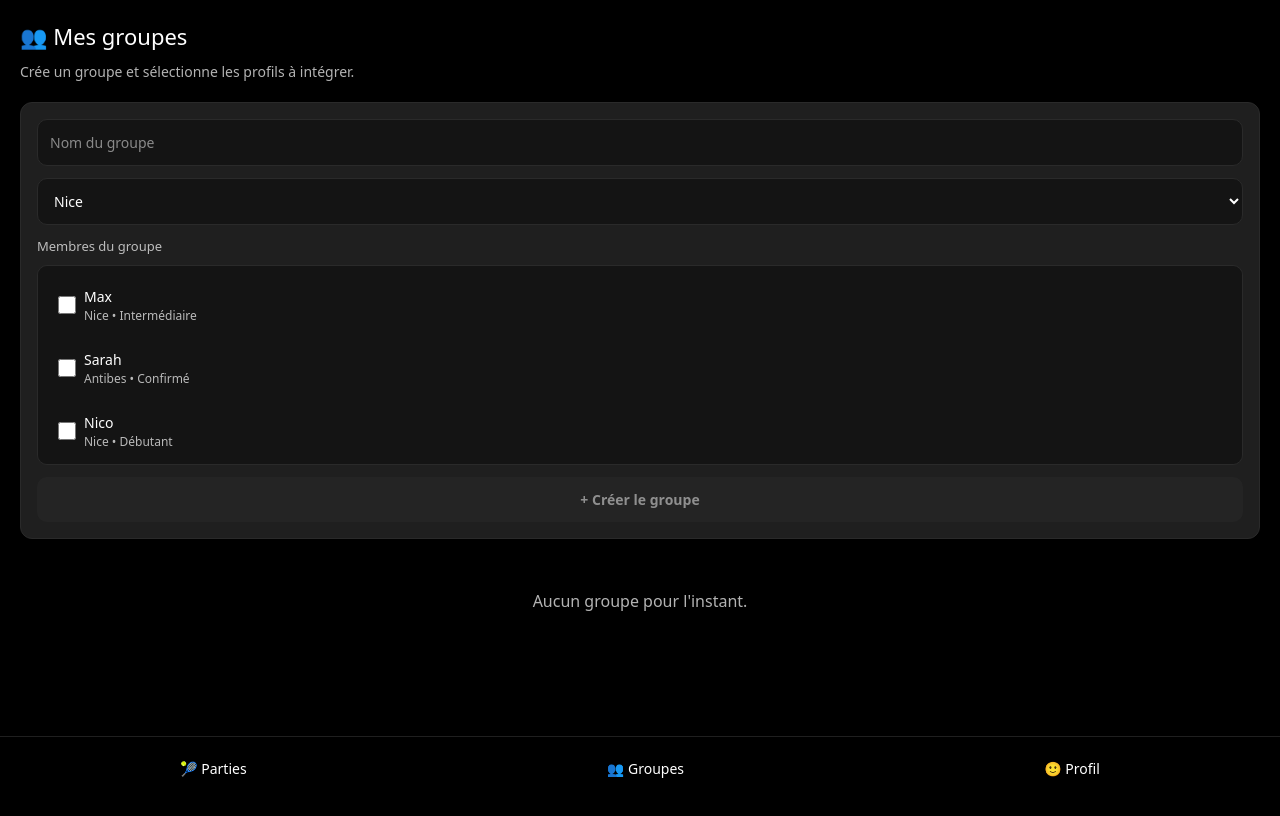
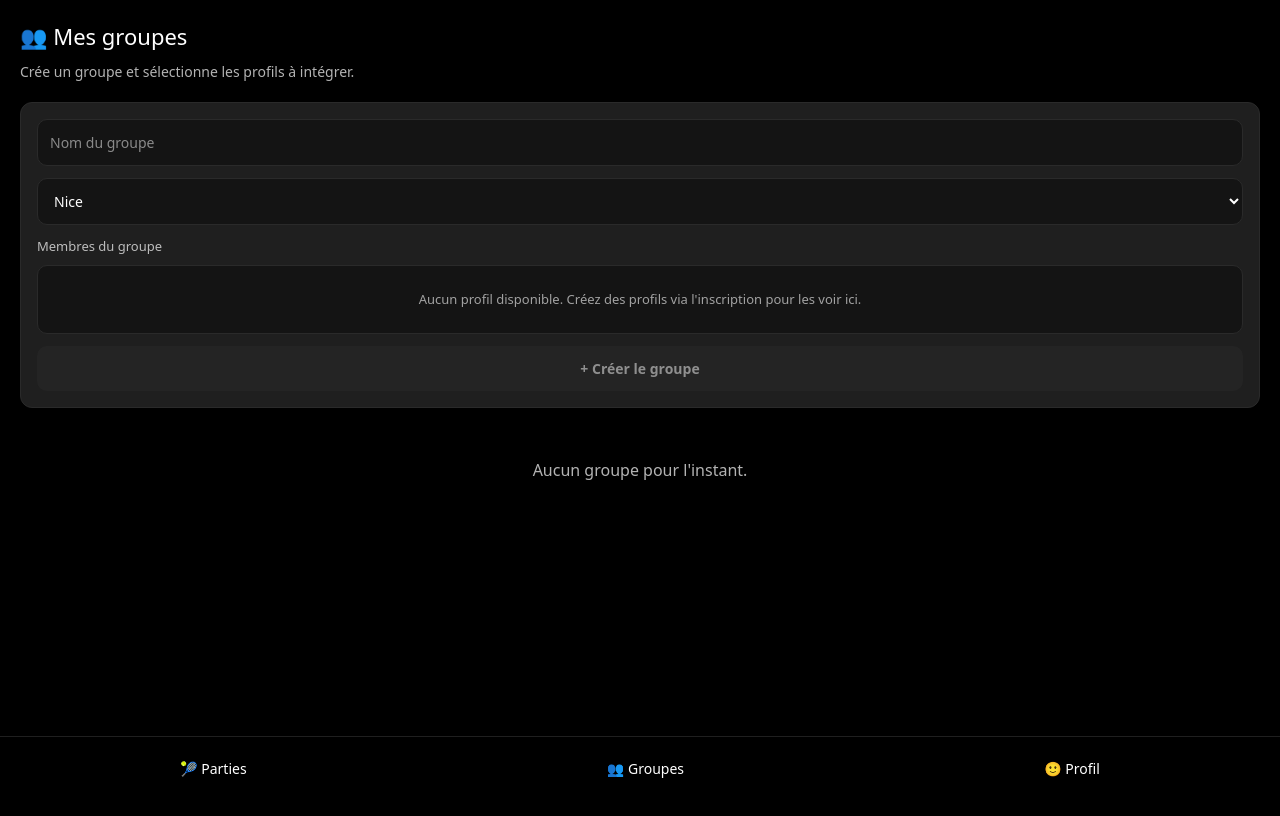
Before and after one commit to mikalopez06100-lab/padelmatch, a Next.js app: page /groupes in a window 1280 px wide. Shown: the top 816 px of the page. Built offline with nearby package versions, Linux system fonts and the light colour scheme.

Commit message:
Ajout systÃ¨me de profils globaux - Les profils crÃ©Ã©s sont maintenant persistÃ©s et peuvent Ãªtre utilisÃ©s dans les groupes et parties

```diff
--- a/app/groupes/page.tsx
+++ b/app/groupes/page.tsx
@@ -1,23 +1,8 @@
 "use client";
 
 import { useEffect, useState } from "react";
-
-type Joueur = {
-  id: string;
-  pseudo: string;
-  zone: string;
-  niveau: "Débutant" | "Intermédiaire" | "Confirmé" | "Compétitif";
-  friendlyScore: number;
-};
-
-const JOUEURS_FIXES: Joueur[] = [
-  { id: "j1", pseudo: "Max", zone: "Nice", niveau: "Intermédiaire", friendlyScore: 82 },
-  { id: "j2", pseudo: "Sarah", zone: "Antibes", niveau: "Confirmé", friendlyScore: 90 },
-  { id: "j3", pseudo: "Nico", zone: "Nice", niveau: "Débutant", friendlyScore: 75 },
-  { id: "j4", pseudo: "Leïla", zone: "Cagnes-sur-Mer", niveau: "Intermédiaire", friendlyScore: 88 },
-  { id: "j5", pseudo: "Tom", zone: "Monaco", niveau: "Compétitif", friendlyScore: 79 },
-  { id: "j6", pseudo: "Inès", zone: "Nice", niveau: "Confirmé", friendlyScore: 92 },
-];
+import { loadProfilsGlobaux } from "@/lib/data/profils-globaux";
+import type { ProfilGlobal } from "@/lib/data/profils-globaux";
 
 type Groupe = {
   id: string;
@@ -55,9 +40,11 @@ export default function GroupesPage() {
   const [zone, setZone] = useState("Nice");
   const [membresSelectionnes, setMembresSelectionnes] = useState<string[]>([]);
   const [editingGroupeId, setEditingGroupeId] = useState<string | null>(null);
+  const [profilsGlobaux, setProfilsGlobaux] = useState<ProfilGlobal[]>([]);
 
   useEffect(() => {
     setGroupes(loadGroupes());
+    setProfilsGlobaux(loadProfilsGlobaux());
   }, []);
 
   function createGroupe() {
@@ -109,9 +96,13 @@ export default function GroupesPage() {
     updateGroupeMembres(groupeId, nouveauxMembres);
   }
 
-  const joueursDisponibles = JOUEURS_FIXES.filter(
-    (j) => !membresSelectionnes.includes(j.pseudo) || editingGroupeId !== null
-  );
+  // Recharger les profils globaux périodiquement pour avoir les dernières mises à jour
+  useEffect(() => {
+    const interval = setInterval(() => {
+      setProfilsGlobaux(loadProfilsGlobaux());
+    }, 2000); // Recharger toutes les 2 secondes
+    return () => clearInterval(interval);
+  }, []);
 
   return (
     <div style={{ background: "#000", color: "#fff", minHeight: "100vh", padding: "20px", paddingBottom: 80 }}>
@@ -186,9 +177,14 @@ export default function GroupesPage() {
               gap: 8,
             }}
           >
-            {JOUEURS_FIXES.map((j) => (
+            {profilsGlobaux.length === 0 ? (
+              <div style={{ fontSize: 13, opacity: 0.6, color: "#fff", textAlign: "center", padding: 12 }}>
+                Aucun profil disponible. Créez des profils via l'inscription pour les voir ici.
+              </div>
+            ) : (
+              profilsGlobaux.map((p) => (
                 <label
-                key={j.id}
+                  key={p.pseudo}
                   style={{
                     display: "flex",
                     alignItems: "center",
@@ -196,13 +192,13 @@ export default function GroupesPage() {
                     cursor: "pointer",
                     padding: 8,
                     borderRadius: 8,
-                  background: membresSelectionnes.includes(j.pseudo) ? "#1f1f1f" : "transparent",
+                    background: membresSelectionnes.includes(p.pseudo) ? "#1f1f1f" : "transparent",
                   }}
                 >
                   <input
                     type="checkbox"
-                  checked={membresSelectionnes.includes(j.pseudo)}
-                  onChange={() => toggleMembre(j.pseudo)}
+                    checked={membresSelectionnes.includes(p.pseudo)}
+                    onChange={() => toggleMembre(p.pseudo)}
                     style={{
                       width: 18,
                       height: 18,
@@ -210,13 +206,14 @@ export default function GroupesPage() {
                     }}
                   />
                   <div style={{ flex: 1 }}>
-                  <div style={{ fontWeight: 500, color: "#fff", fontSize: 14 }}>{j.pseudo}</div>
+                    <div style={{ fontWeight: 500, color: "#fff", fontSize: 14 }}>{p.pseudo}</div>
                     <div style={{ fontSize: 12, opacity: 0.7, color: "#fff" }}>
-                    {j.zone} • {j.niveau}
+                      {p.zone} • {p.niveau}
                     </div>
                   </div>
                 </label>
-            ))}
+              ))
+            )}
           </div>
           {membresSelectionnes.length > 0 && (
             <div style={{ fontSize: 12, opacity: 0.7, color: "#fff" }}>
@@ -342,9 +339,14 @@ export default function GroupesPage() {
                     <div style={{ fontSize: 13, fontWeight: 600, color: "#fff", marginBottom: 4 }}>
                       Sélectionner les membres :
                     </div>
-                    {JOUEURS_FIXES.map((j) => (
+                    {profilsGlobaux.length === 0 ? (
+                      <div style={{ fontSize: 13, opacity: 0.6, color: "#fff", textAlign: "center", padding: 12 }}>
+                        Aucun profil disponible.
+                      </div>
+                    ) : (
+                      profilsGlobaux.map((p) => (
                         <label
-                        key={j.id}
+                          key={p.pseudo}
                           style={{
                             display: "flex",
                             alignItems: "center",
@@ -352,13 +354,13 @@ export default function GroupesPage() {
                             cursor: "pointer",
                             padding: 8,
                             borderRadius: 8,
-                          background: g.membres.includes(j.pseudo) ? "#1f1f1f" : "transparent",
+                            background: g.membres.includes(p.pseudo) ? "#1f1f1f" : "transparent",
                           }}
                         >
                           <input
                             type="checkbox"
-                          checked={g.membres.includes(j.pseudo)}
-                          onChange={() => toggleMembreEdit(g.id, j.pseudo, g.membres)}
+                            checked={g.membres.includes(p.pseudo)}
+                            onChange={() => toggleMembreEdit(g.id, p.pseudo, g.membres)}
                             style={{
                               width: 18,
                               height: 18,
@@ -366,13 +368,14 @@ export default function GroupesPage() {
                             }}
                           />
                           <div style={{ flex: 1 }}>
-                          <div style={{ fontWeight: 500, color: "#fff", fontSize: 14 }}>{j.pseudo}</div>
+                            <div style={{ fontWeight: 500, color: "#fff", fontSize: 14 }}>{p.pseudo}</div>
                             <div style={{ fontSize: 12, opacity: 0.7, color: "#fff" }}>
-                            {j.zone} • {j.niveau}
+                              {p.zone} • {p.niveau}
                             </div>
                           </div>
                         </label>
-                    ))}
+                      ))
+                    )}
                   </div>
                 )}
               </div>
--- a/app/page.tsx
+++ b/app/page.tsx
@@ -3,6 +3,7 @@
 import { useEffect, useState } from "react";
 import { useRouter } from "next/navigation";
 import type { Profil, Zone, Niveau } from "@/lib/types";
+import { addOrUpdateProfilGlobal } from "@/lib/data/profils-globaux";
 
 const PROFIL_KEY = "padelmatch_profil_v1";
 
@@ -23,6 +24,8 @@ function loadProfil(): Profil | null {
 
 function saveProfil(p: Profil) {
   localStorage.setItem(PROFIL_KEY, JSON.stringify(p));
+  // Ajouter/mettre à jour dans la liste globale des profils
+  addOrUpdateProfilGlobal(p);
 }
 
 export default function Home() {
--- a/app/parties/page.tsx
+++ b/app/parties/page.tsx
@@ -3,6 +3,8 @@
 import { useEffect, useMemo, useState } from "react";
 import { useRouter } from "next/navigation";
 import { showNotification } from "../utils/notifications";
+import { loadProfilsGlobaux } from "@/lib/data/profils-globaux";
+import type { ProfilGlobal } from "@/lib/data/profils-globaux";
 
 type Groupe = {
   id: string;
@@ -43,27 +45,10 @@ type Partie = {
   createdAt: number;
 };
 
-type Joueur = {
-  id: string;
-  pseudo: string;
-  zone: string;
-  niveau: "Débutant" | "Intermédiaire" | "Confirmé" | "Compétitif";
-  friendlyScore: number; // 0-100
-};
-
 const GROUPES_KEY = "padelmatch_groupes_v1";
 const PARTIES_KEY = "padelmatch_parties_v1";
 const PROFIL_KEY = "padelmatch_profil_v1";
 const BLOCKS_KEY = "padelmatch_blocks_v1";
-
-const JOUEURS_FIXES: Joueur[] = [
-  { id: "j1", pseudo: "Max", zone: "Nice", niveau: "Intermédiaire", friendlyScore: 82 },
-  { id: "j2", pseudo: "Sarah", zone: "Antibes", niveau: "Confirmé", friendlyScore: 90 },
-  { id: "j3", pseudo: "Nico", zone: "Nice", niveau: "Débutant", friendlyScore: 75 },
-  { id: "j4", pseudo: "Leïla", zone: "Cagnes-sur-Mer", niveau: "Intermédiaire", friendlyScore: 88 },
-  { id: "j5", pseudo: "Tom", zone: "Monaco", niveau: "Compétitif", friendlyScore: 79 },
-  { id: "j6", pseudo: "Inès", zone: "Nice", niveau: "Confirmé", friendlyScore: 92 },
-];
 
 function load<T>(key: string, fallback: T): T {
   try {
@@ -118,9 +103,9 @@ function removeBlock(pseudo: string) {
   saveBlocks(blocks.filter((p) => p !== pseudo));
 }
 
-function getCandidats(zone: string, blocks: string[]): Joueur[] {
-  const candidats = JOUEURS_FIXES.filter(
-    (j) => (j.zone === zone || j.zone === "Nice") && !blocks.includes(j.pseudo)
+function getCandidats(zone: string, blocks: string[], profilsGlobaux: ProfilGlobal[]): ProfilGlobal[] {
+  const candidats = profilsGlobaux.filter(
+    (p) => (p.zone === zone || p.zone === "Nice") && !blocks.includes(p.pseudo)
   );
   candidats.sort((a, b) => b.friendlyScore - a.friendlyScore);
   return candidats.slice(0, 4);
@@ -147,6 +132,7 @@ export default function PartiesPage() {
   const [parties, setParties] = useState<Partie[]>([]);
   const [mode, setMode] = useState<"organisateur" | "joueur">("organisateur");
   const [blocks, setBlocks] = useState<string[]>([]);
+  const [profilsGlobaux, setProfilsGlobaux] = useState<ProfilGlobal[]>([]);
 
   // Form state
   const [groupeId, setGroupeId] = useState("");
@@ -166,6 +152,9 @@ export default function PartiesPage() {
 
     // Charger les blocs
     setBlocks(loadBlocks());
+
+    // Charger les profils globaux
+    setProfilsGlobaux(loadProfilsGlobaux());
 
     // ✅ Migration/réparation des anciennes données
     const raw = load<any[]>(PARTIES_KEY, []);
@@ -211,6 +200,14 @@ export default function PartiesPage() {
 
     setParties(repaired);
     save(PARTIES_KEY, repaired);
+  }, []);
+
+  // Recharger les profils globaux périodiquement pour avoir les dernières mises à jour
+  useEffect(() => {
+    const interval = setInterval(() => {
+      setProfilsGlobaux(loadProfilsGlobaux());
+    }, 2000); // Recharger toutes les 2 secondes
+    return () => clearInterval(interval);
   }, []);
 
   const groupeSelectionne = useMemo(
@@ -640,9 +637,9 @@ export default function PartiesPage() {
               <option value="" style={{ background: "#141414", color: "#fff" }}>
                 Sélectionner un joueur
               </option>
-              {JOUEURS_FIXES.map((j) => (
-                <option key={j.id} value={j.pseudo} style={{ background: "#141414", color: "#fff" }}>
-                  {j.pseudo} — {j.zone} ({j.niveau})
+              {profilsGlobaux.map((p) => (
+                <option key={p.pseudo} value={p.pseudo} style={{ background: "#141414", color: "#fff" }}>
+                  {p.pseudo} — {p.zone} ({p.niveau})
                 </option>
               ))}
             </select>
@@ -888,9 +885,9 @@ export default function PartiesPage() {
                     <div style={{ fontSize: 14, fontWeight: 600, color: "#fff" }}>🌍 Candidats proposés</div>
 
                     <div style={{ display: "grid", gap: 8 }}>
-                      {getCandidats(p.zone, blocks).map((j) => (
+                      {getCandidats(p.zone, blocks, profilsGlobaux).map((j) => (
                         <div
-                          key={j.id}
+                          key={j.pseudo}
                           style={{
                             background: "#1f1f1f",
                             border: "1px solid #2a2a2a",
--- a/app/profil/page.tsx
+++ b/app/profil/page.tsx
@@ -2,6 +2,7 @@
 
 import { useEffect, useState, useRef } from "react";
 import type { Profil as ProfilType, Zone, Niveau } from "@/lib/types";
+import { addOrUpdateProfilGlobal } from "@/lib/data/profils-globaux";
 
 const PROFIL_KEY = "padelmatch_profil_v1";
 const BLOCKS_KEY = "padelmatch_blocks_v1";
@@ -23,6 +24,8 @@ function loadProfil(): ProfilType | null {
 
 function saveProfil(p: ProfilType) {
   localStorage.setItem(PROFIL_KEY, JSON.stringify(p));
+  // Ajouter/mettre à jour dans la liste globale des profils
+  addOrUpdateProfilGlobal(p);
 }
 
 function loadBlocks(): string[] {
--- /dev/null
+++ b/lib/data/profils-globaux.ts
@@ -0,0 +1,80 @@
+// Data Access Layer pour les Profils Globaux
+// Stocke tous les profils créés dans l'application (pour MVP avec localStorage)
+
+import type { Profil } from "../types";
+import { STORAGE_KEYS, loadFromStorage, saveToStorage } from "./storage";
+
+const PROFILS_GLOBAUX_KEY = "padelmatch_profils_globaux_v1";
+
+export interface ProfilGlobal extends Profil {
+  createdAt: number;
+  updatedAt: number;
+}
+
+/**
+ * Charge tous les profils globaux depuis localStorage
+ */
+export function loadProfilsGlobaux(): ProfilGlobal[] {
+  try {
+    const profils = loadFromStorage<ProfilGlobal[]>(PROFILS_GLOBAUX_KEY, []);
+    return Array.isArray(profils) ? profils : [];
+  } catch {
+    return [];
+  }
+}
+
+/**
+ * Sauvegarde tous les profils globaux dans localStorage
+ */
+export function saveProfilsGlobaux(profils: ProfilGlobal[]): void {
+  saveToStorage(PROFILS_GLOBAUX_KEY, profils);
+}
+
+/**
+ * Ajoute ou met à jour un profil dans la liste globale
+ */
+export function addOrUpdateProfilGlobal(profil: Profil): void {
+  const profils = loadProfilsGlobaux();
+  const existingIndex = profils.findIndex((p) => p.pseudo.toLowerCase() === profil.pseudo.toLowerCase());
+
+  const profilGlobal: ProfilGlobal = {
+    ...profil,
+    createdAt: existingIndex >= 0 ? profils[existingIndex].createdAt : Date.now(),
+    updatedAt: Date.now(),
+  };
+
+  if (existingIndex >= 0) {
+    // Mettre à jour le profil existant
+    profils[existingIndex] = profilGlobal;
+  } else {
+    // Ajouter un nouveau profil
+    profils.push(profilGlobal);
+  }
+
+  // Trier par pseudo pour faciliter la recherche
+  profils.sort((a, b) => a.pseudo.localeCompare(b.pseudo));
+
+  saveProfilsGlobaux(profils);
+}
+
+/**
+ * Récupère un profil global par pseudo
+ */
+export function getProfilGlobalByPseudo(pseudo: string): ProfilGlobal | null {
+  const profils = loadProfilsGlobaux();
+  return profils.find((p) => p.pseudo.toLowerCase() === pseudo.toLowerCase()) || null;
+}
+
+/**
+ * Supprime un profil global (si nécessaire)
+ */
+export function removeProfilGlobal(pseudo: string): void {
+  const profils = loadProfilsGlobaux();
+  const filtered = profils.filter((p) => p.pseudo.toLowerCase() !== pseudo.toLowerCase());
+  saveProfilsGlobaux(filtered);
+}
+
+// TODO: Migration backend - remplacer par Firebase Firestore / Supabase
+// export async function loadProfilsGlobauxFromBackend(): Promise<ProfilGlobal[]>
+// export async function addOrUpdateProfilGlobalInBackend(profil: Profil): Promise<ProfilGlobal>
+// export async function subscribeToProfilsGlobaux(callback: (profils: ProfilGlobal[]) => void): Promise<() => void>
```
Also changed, not shown: lib/data/profils-globaux-init.ts (added, +34 -0 lines). Lines whose indentation alone changed are shown as unchanged.
